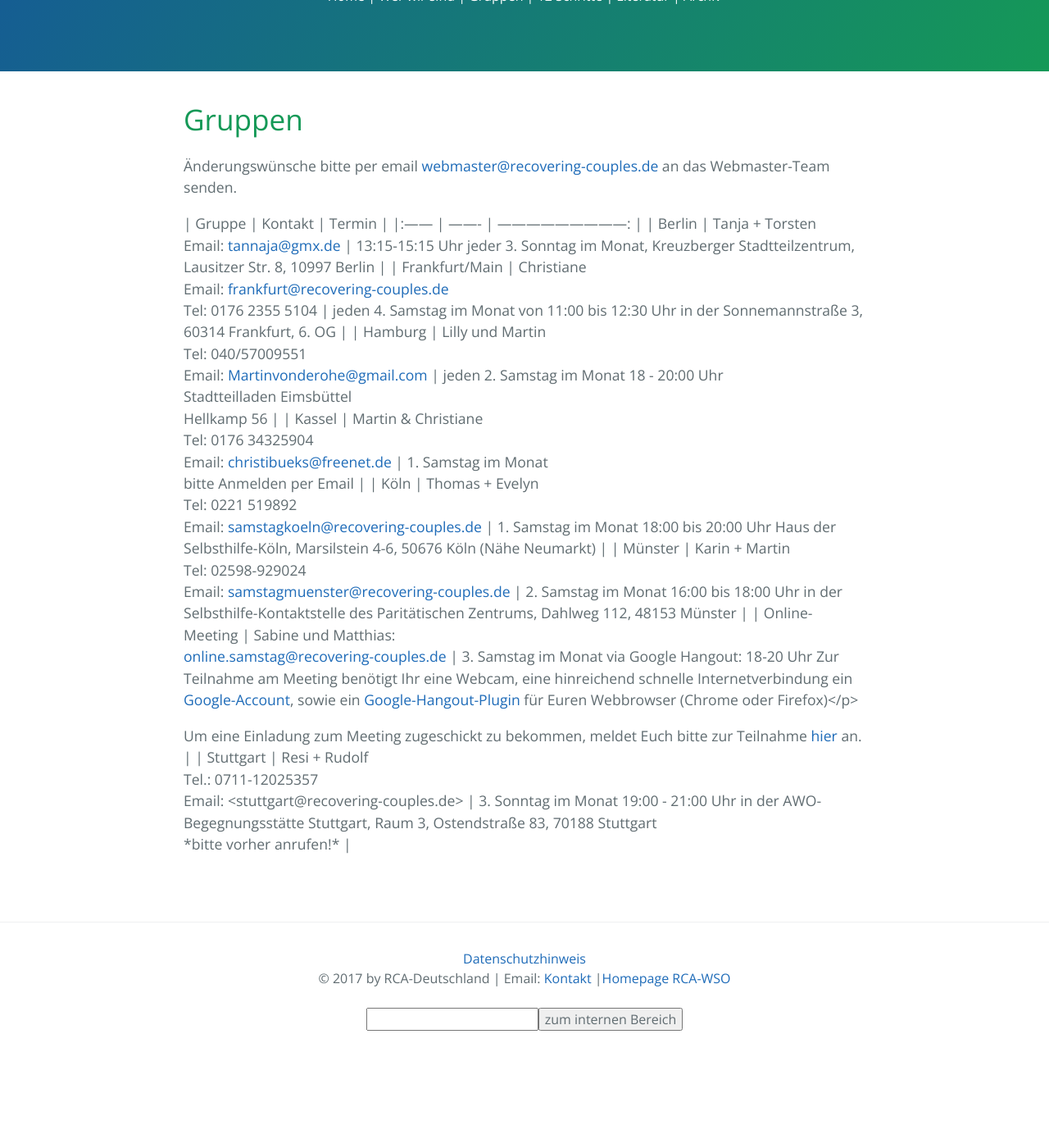
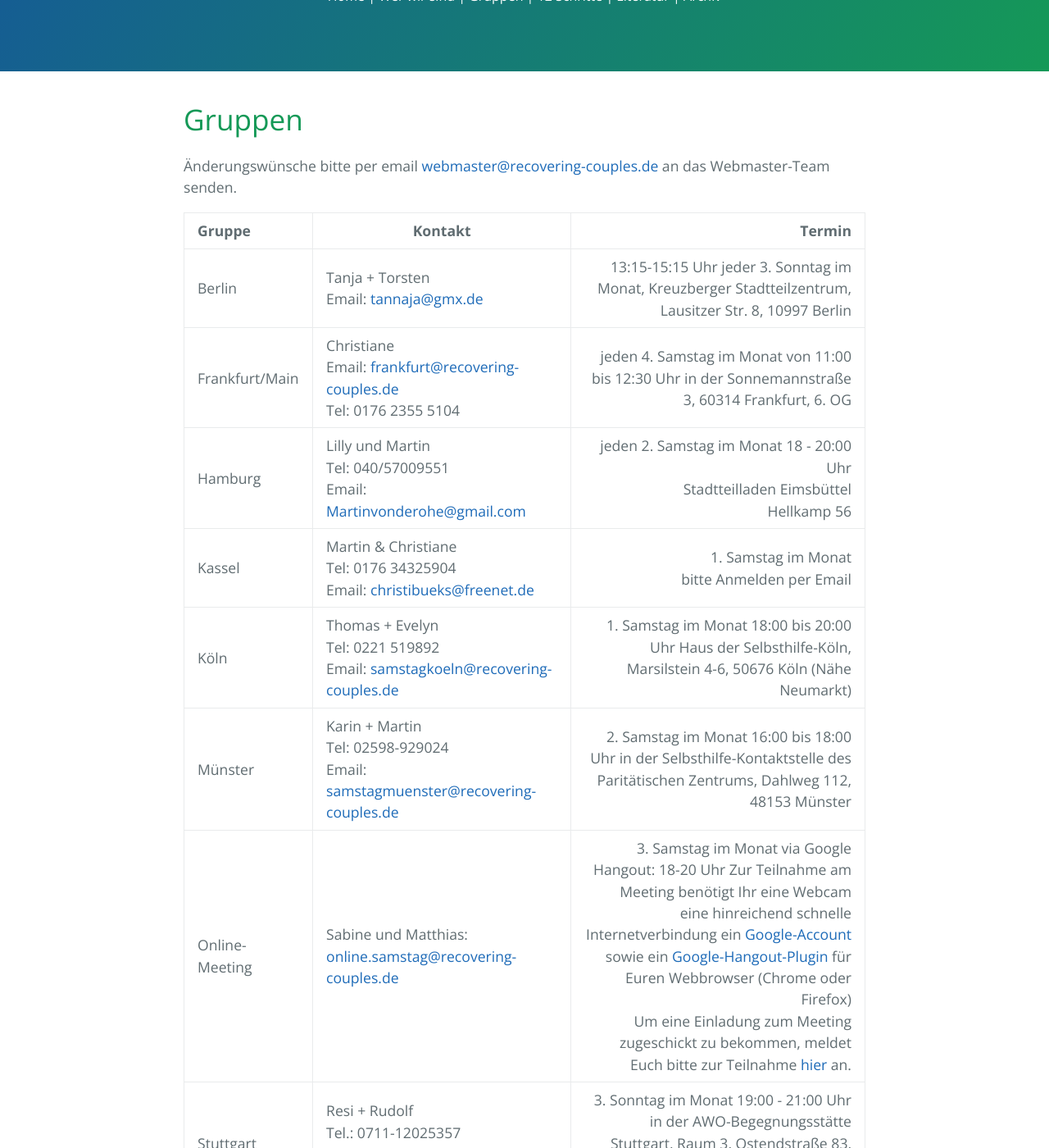
Before and after one commit to rcadeutschland/rcadeutschland.github.io, a Jekyll site: the page built from Gruppen.MD, in a window 1280 px wide and 1400 px high, scrolled down 254 px. Shown: the whole window at 82% size. Built offline with Jekyll 4.4.1, drawn with Linux system fonts in a browser that asks for light colours; nearby versions of some CDN libraries; before the commit the page ends 1543 px from its top, so only the background shows below that; some of the changed text lies outside the part shown.

Commit message:
Update Gruppen.MD

```diff
--- a/Gruppen.MD
+++ b/Gruppen.MD
@@ -14,9 +14,5 @@
 | Kassel | Martin & Christiane<br>Tel: 0176 34325904<br>Email: <christibueks@freenet.de> | 1. Samstag im Monat<br> bitte Anmelden per Email |
 | Köln | Thomas + Evelyn<br>Tel: 0221 519892<br>Email: <samstagkoeln@recovering-couples.de> | 1. Samstag im Monat 18:00 bis 20:00 Uhr Haus der Selbsthilfe-Köln, Marsilstein 4-6, 50676 Köln (Nähe Neumarkt) |
 | Münster | Karin + Martin<br>Tel: 02598-929024<br>Email: <samstagmuenster@recovering-couples.de> | 2. Samstag im Monat 16:00 bis 18:00 Uhr  in der Selbsthilfe-Kontaktstelle des Paritätischen Zentrums, Dahlweg 112, 48153 Münster |
-| Online-Meeting | Sabine und Matthias:<br><online.samstag@recovering-couples.de> | 3. Samstag im Monat via Google Hangout: 18-20 Uhr Zur Teilnahme am Meeting benötigt Ihr eine Webcam, eine hinreichend schnelle Internetverbindung
- ein <a href="https://accounts.google.com/SignUp">Google-Account</a>,
- sowie ein <a href="https://hangouts.google.com/">Google-Hangout-Plugin</a> für Euren Webbrowser (Chrome oder Firefox)</p>
-<p>Um eine Einladung zum Meeting zugeschickt zu bekommen, meldet Euch bitte zur
- Teilnahme <a href="mailto:kontakt@recovering-couples.de?subject=[Anmeldung zum RCA-Online-Meeting]">hier</a> an. |
+| Online-Meeting | Sabine und Matthias:<br><online.samstag@recovering-couples.de> | 3. Samstag im Monat via Google Hangout: 18-20 Uhr Zur Teilnahme am Meeting benötigt Ihr eine Webcam<br> eine hinreichend schnelle Internetverbindung ein <a href="https://accounts.google.com/SignUp">Google-Account</a><br>sowie ein <a href="https://hangouts.google.com/">Google-Hangout-Plugin</a> für Euren Webbrowser (Chrome oder Firefox)<br>Um eine Einladung zum Meeting zugeschickt zu bekommen, meldet Euch bitte zur Teilnahme <a href="mailto:kontakt@recovering-couples.de?subject=[Anmeldung zum RCA-Online-Meeting]">hier</a> an. |
 | Stuttgart | Resi + Rudolf<br>Tel.: 0711-12025357<br>Email: <stuttgart@recovering-couples.de> | 3. Sonntag im Monat 19:00 - 21:00 Uhr in der AWO-Begegnungsstätte Stuttgart, Raum 3, Ostendstraße 83, 70188 Stuttgart<br> *bitte vorher anrufen!* |
```
